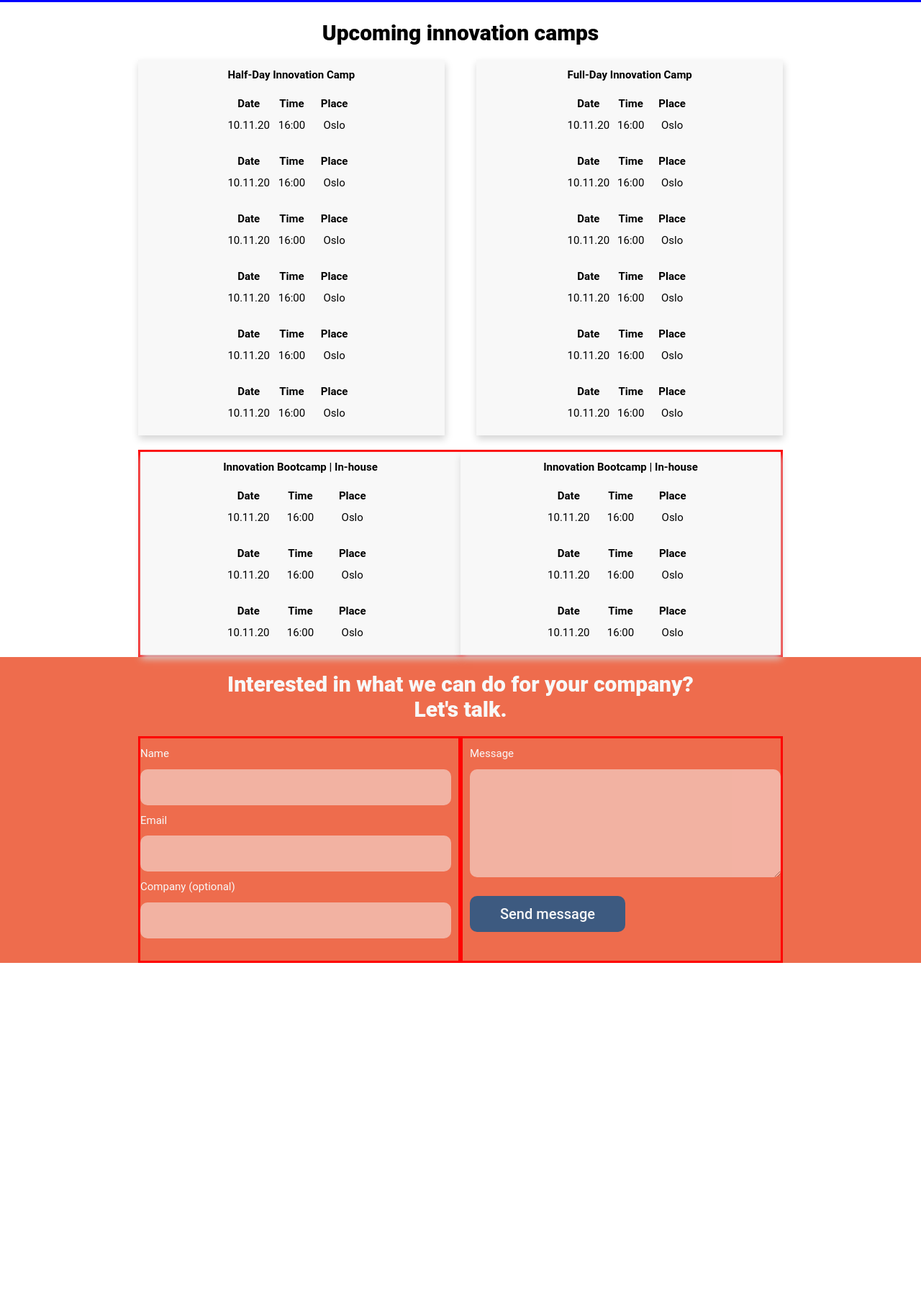
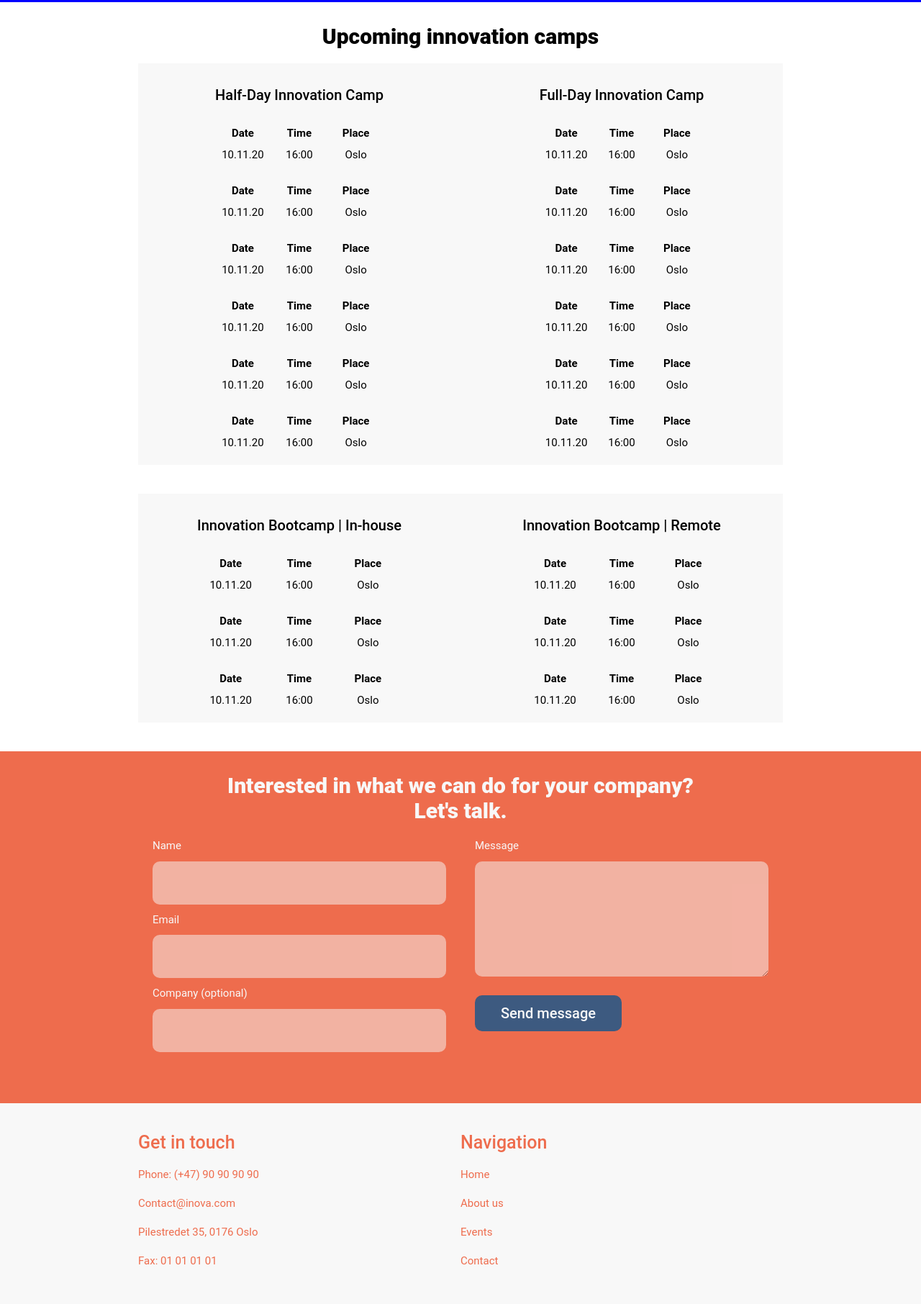
Before and after one commit to makeitresponsive/makeitresponsive.github.io, a plain HTML site: page root/event.html in a window 1280 px wide. Shown: the part 297-2109 px from the top of the page at 72% size. Before the commit the page ends 1635 px from the top, so only its background shows below. Drawn offline with Linux system fonts and the light colour scheme.

Commit message:
Fleste media queries og stylings ferdig. Mangler box shadow, navbar og hero display, samt fiksing av width på footer

```diff
--- a/root/css/events.css
+++ b/root/css/events.css
@@ -1,14 +1,3 @@
-.schedule-table {
-}
-
-.schedule-table {
-  box-shadow: 1px 5px 10px #d3d3d3;
-}
-
-.upper-schedule-container {
-  max-width: 1600px;
-}
-
 #innovation-type-section,
 #innovation-schedule-section {
   width: 95%;
@@ -26,11 +15,12 @@
 
 .contact-left-column,
 .contact-right-column {
-  border: solid red;
 }
 
 .schedule-container {
-  padding: 0 0 2rem;
+  padding: 0 0 2rem;red;
+  display: flex;
+  justify-content: flex-start;
 }
 
 .schedule-table {
@@ -40,6 +30,13 @@
   background-color: #f8f8f8;
   align-items: center;
   table-layout: fixed;
+
+}
+
+.upper-schedule-container>.schedule-container{
+
+  display: flex;
+  justify-content: flex-end;
 }
 
 .schedule-table th,
@@ -62,6 +59,12 @@ input {
 .column-3 {
   width: 33%;
   text-align: center;
+}
+
+#table-sub-heading {
+  font-weight: 500;
+  font-size: 2rem;
+  padding: 3rem 0 2rem;
 }
 
 /*Endre font size og weight på table heading
@@ -126,6 +129,8 @@ FORM STYLING
 .form-container input {
   height: 5rem;
   opacity: 50%;
+  display: flex;
+  align-items: center;
   padding: 0 1rem 0;
 }
 
@@ -145,6 +150,59 @@ FORM STYLING
   background-color: #3d5a80;
 }
 
+/* Footer styling
+
+
+
+
+
+
+
+
+*/
+
+footer {
+  background-color: #f8f8f8;
+  color: #ee6c4d;
+}
+
+.footer-master-container {
+  display: flex;
+  flex-direction: column;
+}
+
+footer h2 {
+  font-size: 20px;
+  font-weight: 500;
+  padding: 0rem 0 1rem;
+}
+
+footer a {
+  text-decoration: none;
+  color: #ee6c4d;
+}
+
+.footer-text-container a:hover {
+  font-weight: 500;
+  color: #3d5a80;
+}
+
+footer p,
+footer a {
+  font-size: 15px;
+  line-height: 4rem;
+  font-weight: 400;
+}
+
+.footer-text-container {
+  padding: 2rem 0 2rem;
+}
+
+.footer-text-container {
+  width: 95%;
+  margin: 0 auto;
+}
+
 /*
 
 
@@ -160,13 +218,21 @@ Media Queries
   }
 
   .upper-schedule-container > .schedule-container {
-    width: 47.5%;
+    width: 50%;
+    margin: 0 auto;
+    padding: 0 0 2rem;
   }
 
+#upper-schedule-left-column {
+  padding-right: 1rem;
+}
+
+#upper-schedule-right-column {
+  padding-left: 1rem;
+}
   .schedule-container-bottom {
-    border: solid red;
     display: flex;
-    width: 100%;
+    justify-content: space-evenly;
   }
 
   .schedule-left-column,
@@ -177,6 +243,10 @@ Media Queries
   .form-container {
     display: flex;
     flex-direction: row;
+  }
+
+  #contact-section h2 {
+    padding: 3rem 0 1rem;
   }
 
   .contact-left-column,
@@ -199,6 +269,14 @@ Media Queries
 
   .table-sub-heading {
   }
+
+  .schedule-left-column,  {
+    padding: 0 0 2rem;
+  }
+
+  .message-button {
+    font-size: 1.5rem;
+  }
 }
 
 @media only screen and (min-width: 750px) {
@@ -213,6 +291,10 @@ Media Queries
     text-align: center;
   }
 
+  footer h2 {
+    text-align: left;
+  }
+
   #contact-section h2 {
     width: 90%;
     margin: 0 auto;
@@ -223,9 +305,15 @@ Media Queries
 @media only screen and (min-width: 1000px) {
   #innovation-type-section,
   #innovation-schedule-section,
+  #innovation-schedule-section h2,
   .form-container,
   #contact-section h2 {
     width: 80%;
+    margin: 0 auto;
+  }
+
+  .schedule-left-column, .schedule-right-column, #upper-schedule-left-column, #upper-schedule-right-column  {
+    padding: 0 0 3rem;
   }
 
   .schedule-table {
@@ -236,17 +324,57 @@ Media Queries
 @media only screen and (min-width: 1250px) {
   #innovation-type-section,
   #innovation-schedule-section,
+  #innovation-schedule-section h2,
   .form-container,
   #contact-section h2 {
     width: 70%;
+  }
+
+  #innovation-schedule-section h2 {
+    padding: 3rem 0 2rem;
+  }
+
+  .form-container input {
+    height: 6rem;
+    padding: 0 1rem 2rem;
+  }
+
+  .contact-left-column,
+  .contact-right-column {
+    padding: 0 2rem 6rem;
+  }
+
+  .form-container textarea {
+    height: 16rem;
+  }
+
+  .message-button {
+    font-size: 2rem;
+  }
+
+
+  .schedule-left-column, .schedule-right-column, #upper-schedule-left-column, #upper-schedule-right-column {
+    padding: 0 0 4rem;
+  }
+
 }
 
 @media only screen and (min-width: 1400px) {
   #innovation-type-section,
   #innovation-schedule-section,
+  #innovation-schedule-section h2,
   .form-container,
-  #contact-section h2 {
+  #contact-section h2, .footer-master-container {
     width: 60%;
+  }
+
+  .footer-master-container {
+    margin: 0 auto;
+  }
+
+  #table-sub-heading {
+    font-size: 2.5rem;
+    padding: 4rem 0 3rem;
   }
 
   h2 {
@@ -256,6 +384,22 @@ Media Queries
   #innovation-schedule-section h2,
   #contact-section h2 {
     padding: 4rem 0 3rem;
+  }
+
+  #contact-section h2 {
+
+    width: 100%;
+  }
+
+
+  .contact-left-column {
+    padding-left: 0;
+    padding-right: 3rem;
+  }
+
+  .contact-right-column {
+    padding-right: 0;
+    padding-left: 3rem;
   }
 
   .schedule-table th {
@@ -298,4 +442,90 @@ Media Queries
   .schedule-table th {
     padding: 2rem 0 1rem;
   }
+
+  .form-container label {
+    font-size: 1.5rem;
+  }
+
+  .upper-schedule-container, .schedule-container-bottom, .contact-heading-container, .form-container, .footer-master-container {
+    max-width: 1200px;
+    margin: 0 auto;
+  }
+
 }
+
+/*
+
+
+Footer media queries
+
+
+*/
+
+@media only screen and (min-width: 600px) {
+  .footer-master-container {
+    width: 95%;
+    margin: 0 auto;
+  }
+  .footer-text-container,
+  .footer-icon-container {
+    width: 50%;
+  }
+
+  .footer-master-container {
+    flex-direction: row;
+  }
+}
+
+@media only screen and (min-width: 750px) {
+  .footer-master-container {
+    width: 90%;
+  }
+
+  footer h2 {
+    font-size: 25px;
+  }
+
+  footer p,
+  footer a {
+    line-height: 4rem;
+  }
+
+  .footer-text-container {
+    padding: 3rem 0;
+  }
+}
+
+@media only screen and (min-width: 1000px) {
+  .footer-master-container {
+    width: 80%;
+  }
+
+  footer p,
+  footer a {
+    line-height: 4rem;
+  }
+
+  .footer-text-container {
+    padding: 4rem 0;
+  }
+}
+
+@media only screen and (min-width: 1250px) {
+  .footer-master-container {
+    width: 70%;
+  }
+}
+
+@media only screen and (min-width: 1440px) {
+  .footer-master-container {
+    width: 60%;
+    max-width: 1400px;
+  }
+
+  footer p,
+  footer a {
+    font-size: 15px;
+    line-height: 3.5rem;
+  }
+}
--- a/root/event.html
+++ b/root/event.html
@@ -21,12 +21,12 @@
       <section id="innovation-schedule-section">
         <h2>Upcoming innovation camps</h2>
         <div class="upper-schedule-container">
-        <div class="schedule-container">
-          <table class="schedule-table">
+        <div class="schedule-container" id="upper-schedule-left-column">
+          <table class="schedule-table" >
 
           <!--Half day Innovation camp-->
             <tr>
-              <th class="table-sub-heading" colspan="6">Half-Day Innovation Camp</th>
+              <th id="table-sub-heading" colspan="6">Half-Day Innovation Camp</th>
             </tr>
               <tr>
                 <th class="row-1">Date</th>
@@ -95,10 +95,10 @@
 
 
         <!--Full day Innovation camp-->
-          <div class="schedule-container">
+          <div class="schedule-container" id="upper-schedule-right-column">
           <table class="schedule-table">
           <tr>
-            <th class="table-sub-heading" colspan="6">Full-Day Innovation Camp</th>
+            <th id="table-sub-heading" colspan="6">Full-Day Innovation Camp</th>
           </tr>
           <tr>
             <th class="row-1">Date</th>
@@ -172,7 +172,7 @@
         <div class="schedule-left-column">
         <table class="schedule-table">
         <tr>
-          <th class="table-sub-heading" colspan="6">Innovation Bootcamp | In-house</th>
+          <th id="table-sub-heading" colspan="6">Innovation Bootcamp | In-house</th>
         </tr>
 
         <tr>
@@ -211,7 +211,7 @@
   <div class="schedule-right-column">
     <table class="schedule-table">
       <tr>
-        <th class="table-sub-heading" colspan="6">Innovation Bootcamp | In-house</th>
+        <th id="table-sub-heading" colspan="6">Innovation Bootcamp | Remote</th>
       </tr>
 
         <tr>
@@ -294,6 +294,23 @@
         </form>
       </section>
     </main>
-    <footer></footer>
+    <footer>
+      <div class="footer-master-container">
+        <div class="footer-text-container">
+          <h2>Get in touch</h2>
+          <p>Phone: (+47) 90 90 90 90</p>
+          <p>Contact@inova.com</p>
+          <p>Pilestredet 35, 0176 Oslo</p>
+          <p>Fax: 01 01 01 01</p>
+        </div>
+        <div class="footer-text-container">
+          <h2>Navigation</h2>
+          <a href="index.html">Home</p>
+          <a href="about.html">About us</p>
+          <a href="event.html">Events</p>
+          <a href="contact.html">Contact</p>
+        </div>
+      </div>
+    </footer>
   </body>
 </html>
```
